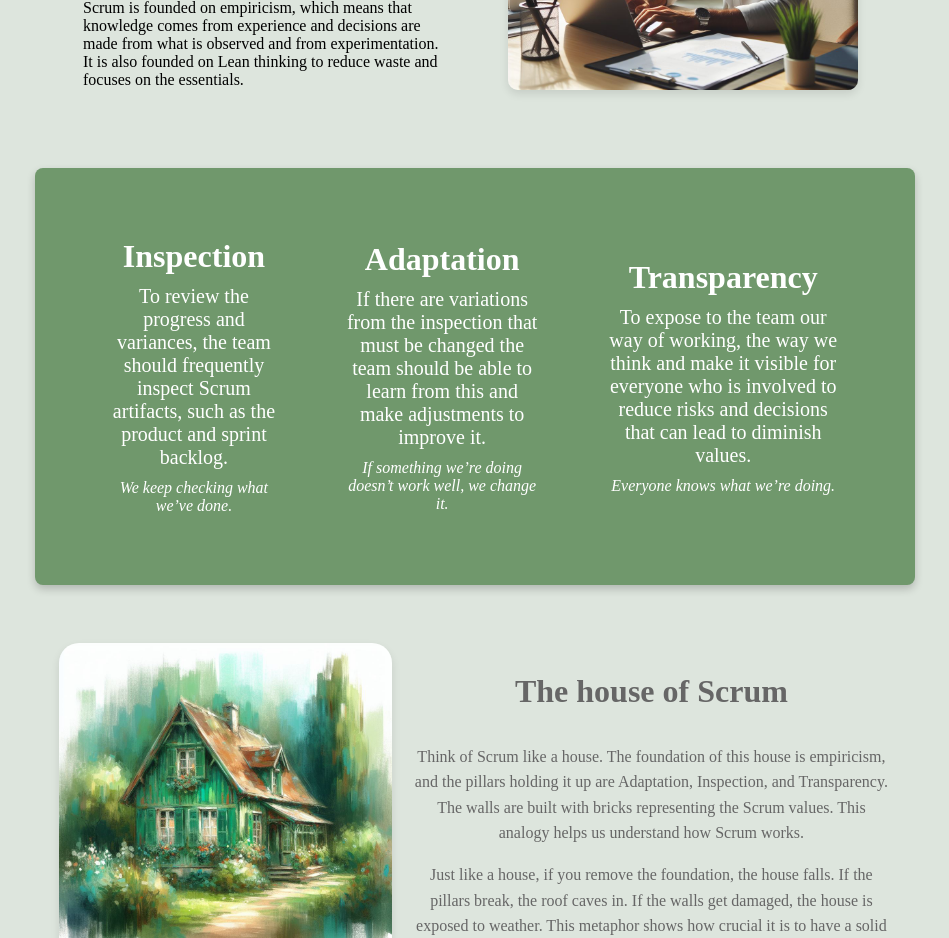
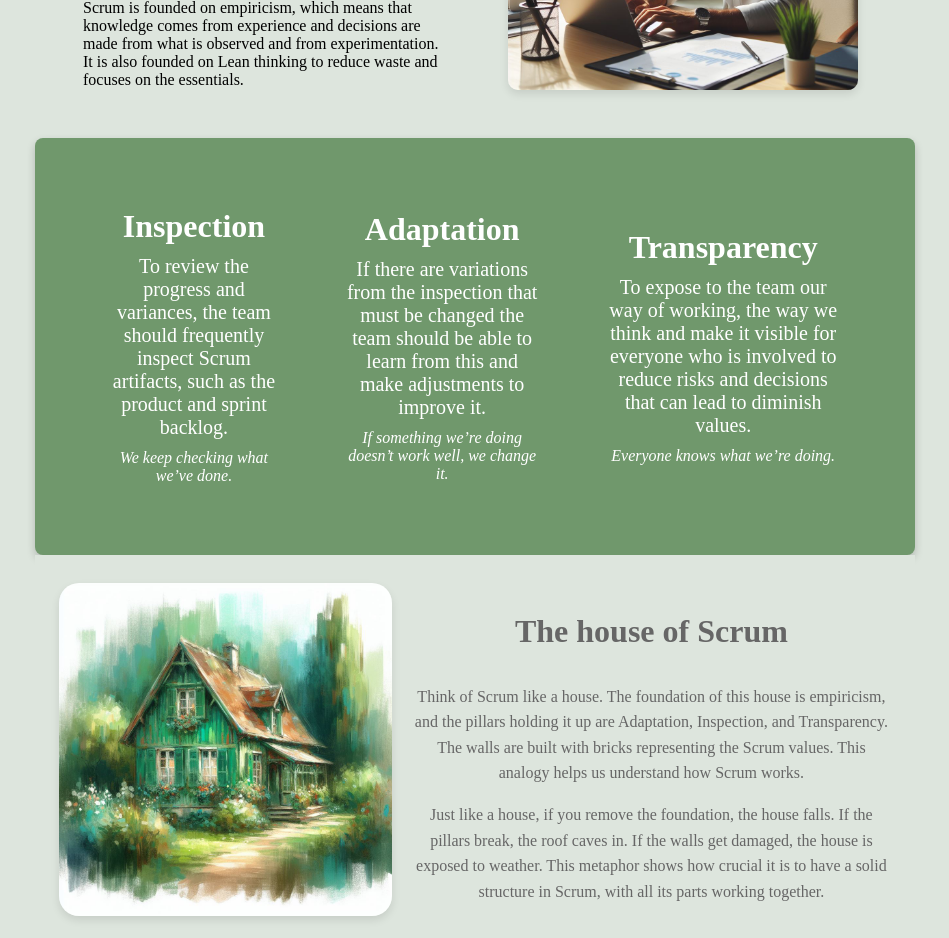
Before and after one commit to Memai2023/scrum-guide, a React (Vite) app: page /essence in a window 1280 px wide. Shown: the part 1260-2198 px from the top of the page, without its empty margins (165-1114 px from the left). Built offline with nearby package versions, Linux system fonts and the light colour scheme.

Commit message:
remove margin

```diff
--- a/src/Components/Essence/ThreePillarsInfo/ThreePillarsInfo.module.css
+++ b/src/Components/Essence/ThreePillarsInfo/ThreePillarsInfo.module.css
@@ -1,3 +1,7 @@
+body {
+  background-color: black;
+}
+
 .threePillarsContainer {
   display: flex;
   flex-direction: column;
@@ -13,7 +17,7 @@
   border-radius: 8px;
   column-gap: 40px;
   padding: 80px;
-  margin: 30px;
+  /*margin: 30px;*/
   display: flex;
   flex-direction: column;
   align-items: center;
```
